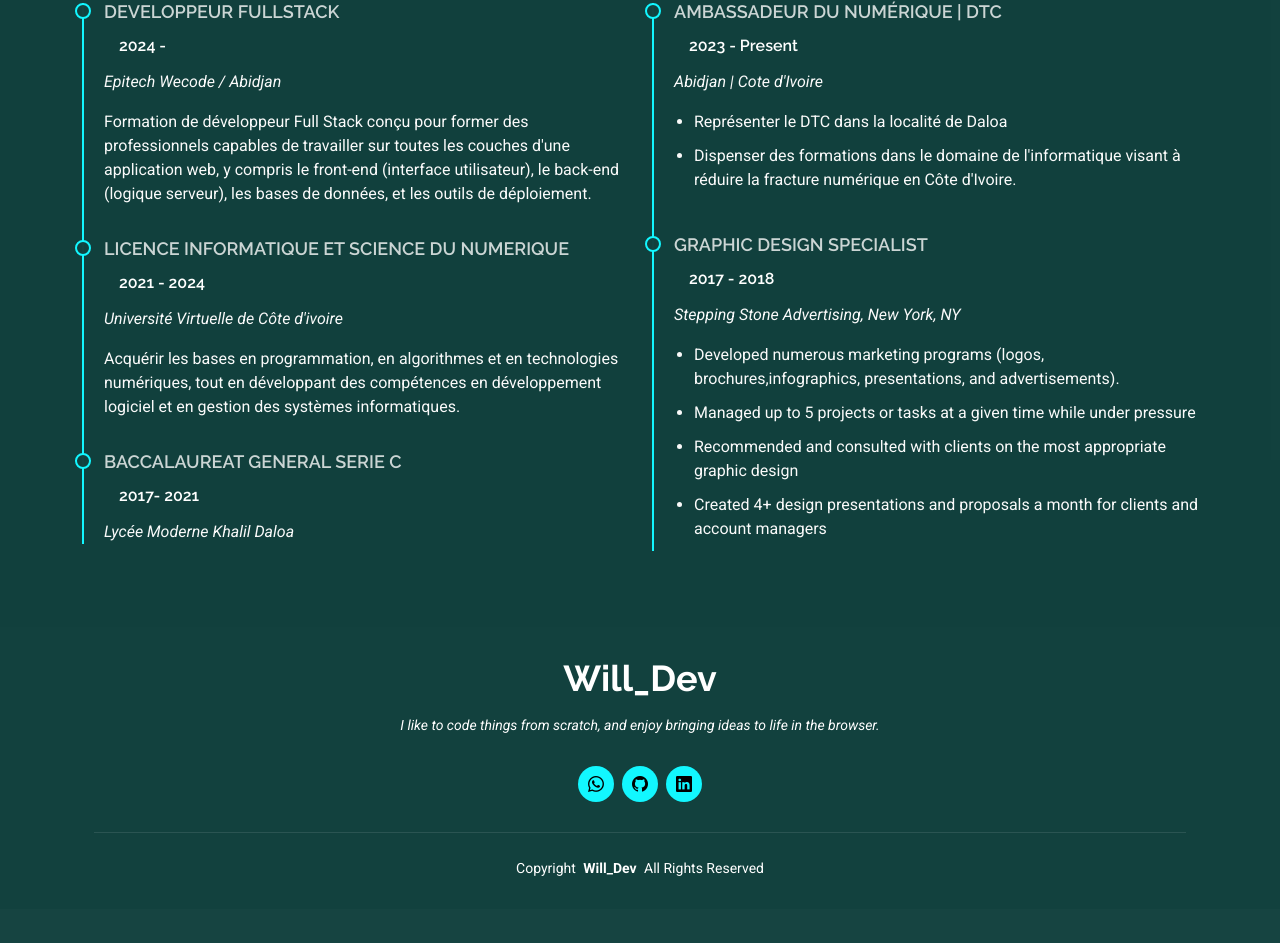
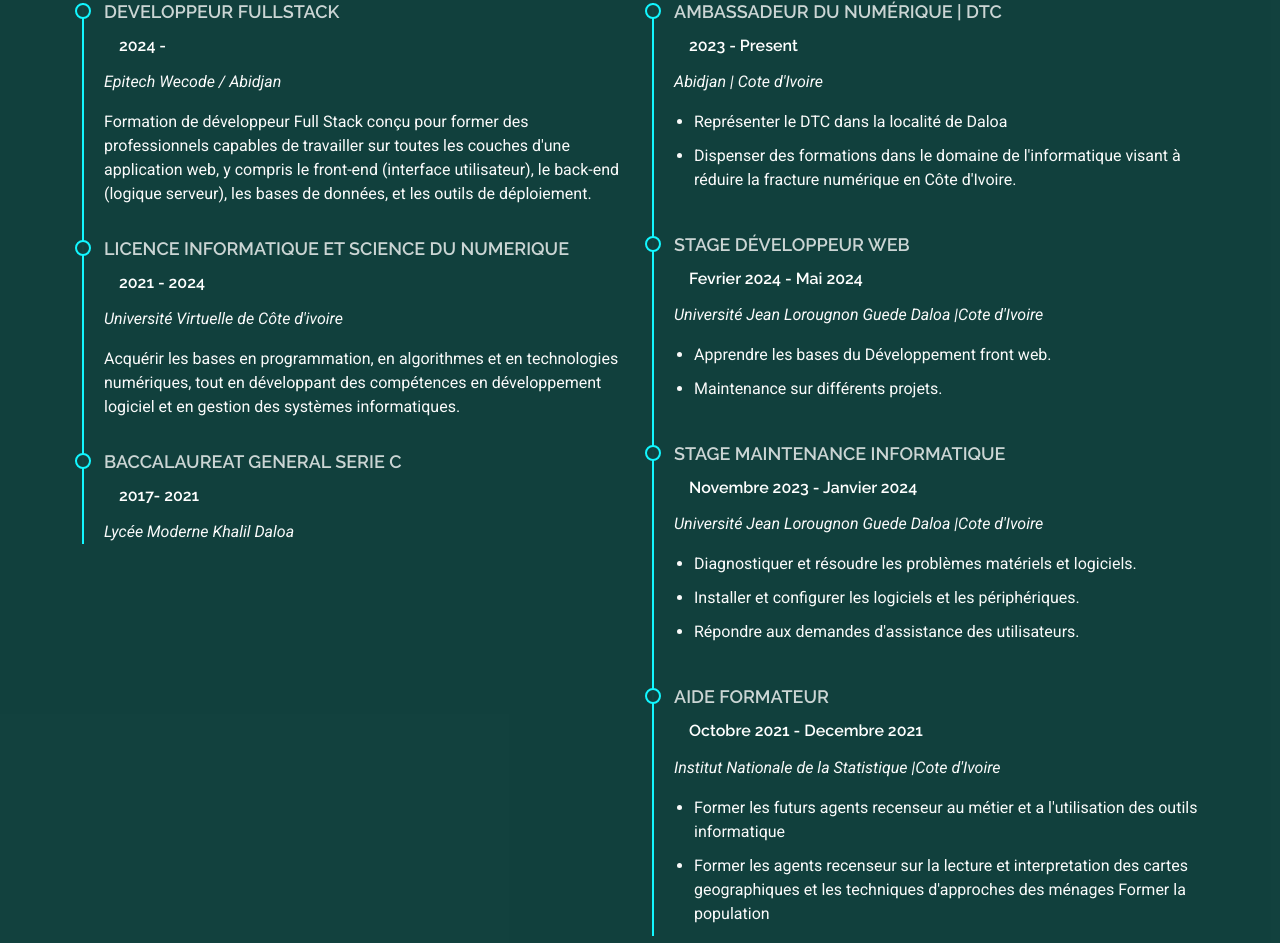
Before and after one commit to Ky-Wilson/My-Portfolio, a plain HTML site: page Personal/resume.html in a window 1280 px wide. Shown: the part 557-1500 px from the top of the page. Before the commit the page ends 1466 px from the top, so only its background shows below. Drawn offline with Linux system fonts and the light colour scheme.

Commit message:
[add] resume page

```diff
--- a/Personal/resume.html
+++ b/Personal/resume.html
@@ -140,17 +140,40 @@
             </div><!-- Edn Resume Item -->
 
             <div class="resume-item">
-              <h4>Graphic design specialist</h4>
-              <h5>2017 - 2018</h5>
-              <p><em>Stepping Stone Advertising, New York, NY</em></p>
+              <h4>Stage Développeur Web</h4>
+              <h5>Fevrier 2024 - Mai 2024</h5>
+              <p><em>Université Jean Lorougnon Guede Daloa |Cote d'Ivoire</em></p>
               <ul>
-                <li>Developed numerous marketing programs (logos, brochures,infographics, presentations, and advertisements).</li>
-                <li>Managed up to 5 projects or tasks at a given time while under pressure</li>
-                <li>Recommended and consulted with clients on the most appropriate graphic design</li>
-                <li>Created 4+ design presentations and proposals a month for clients and account managers</li>
+                <li>Apprendre les bases du Développement front web.</li>
+                <li>Maintenance sur différents projets.</li>
+                <!-- <li>Recommended and consulted with clients on the most appropriate graphic design</li>
+                <li>Created 4+ design presentations and proposals a month for clients and account managers</li> -->
               </ul>
             </div><!-- Edn Resume Item -->
 
+            <div class="resume-item">
+              <h4>Stage Maintenance informatique</h4>
+              <h5>Novembre 2023 - Janvier 2024</h5>
+              <p><em>Université Jean Lorougnon Guede Daloa |Cote d'Ivoire</em></p>
+              <ul>
+                <li>Diagnostiquer et résoudre les problèmes matériels et logiciels.</li>
+                <li>Installer et configurer les logiciels et les périphériques.</li>
+                <li>Répondre aux demandes d'assistance des utilisateurs.</li>
+              </ul>
+            </div><!-- Edn Resume Item -->
+
+            <div class="resume-item">
+              <h4>Aide Formateur</h4>
+              <h5>Octobre 2021 - Decembre 2021</h5>
+              <p><em>Institut Nationale de la Statistique |Cote d'Ivoire</em></p>
+              <ul>
+                <li>Former les futurs agents recenseur au métier et a l'utilisation des outils informatique</li>
+                <li>Former les agents recenseur sur la lecture et
+                  interpretation des cartes geographiques et les
+                  techniques d'approches des ménages
+                  Former la population </li>
+              </ul>
+            </div><!-- Edn Resume Item -->
           </div>
 
         </div>
```
